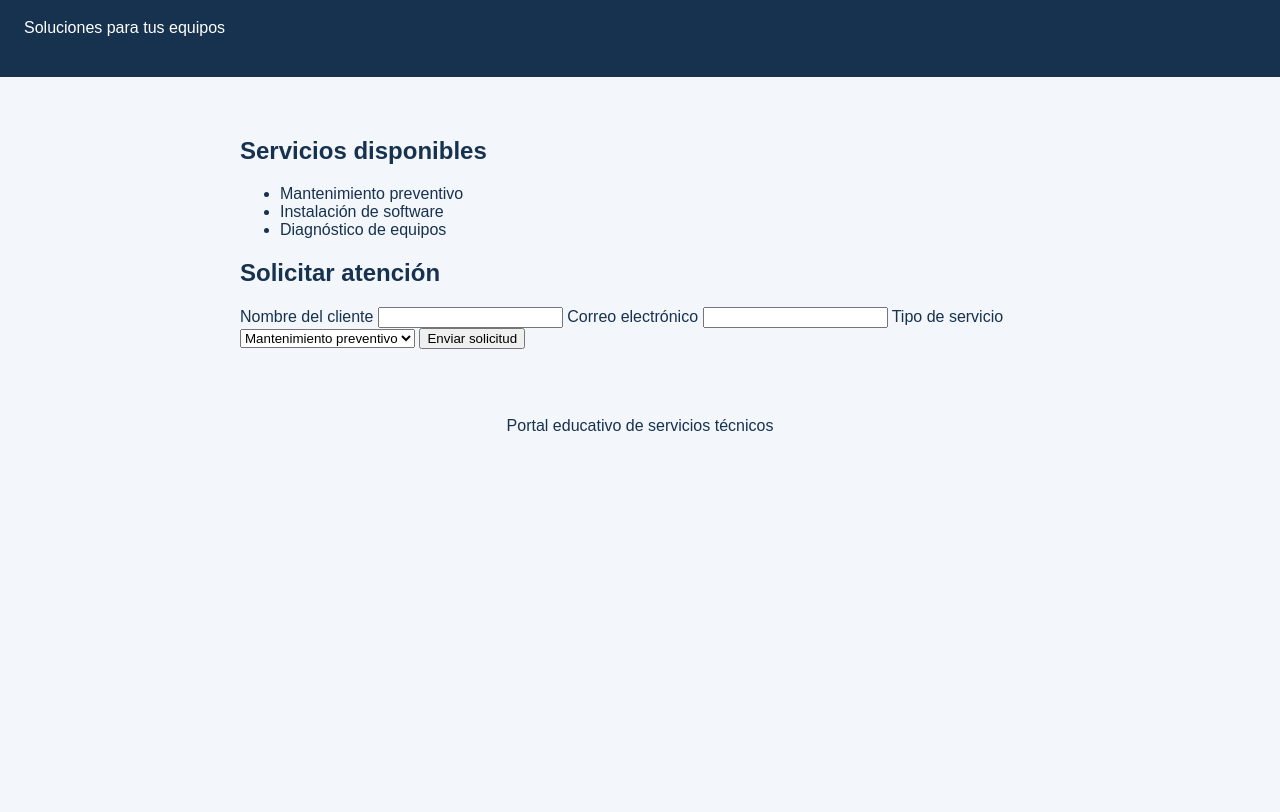
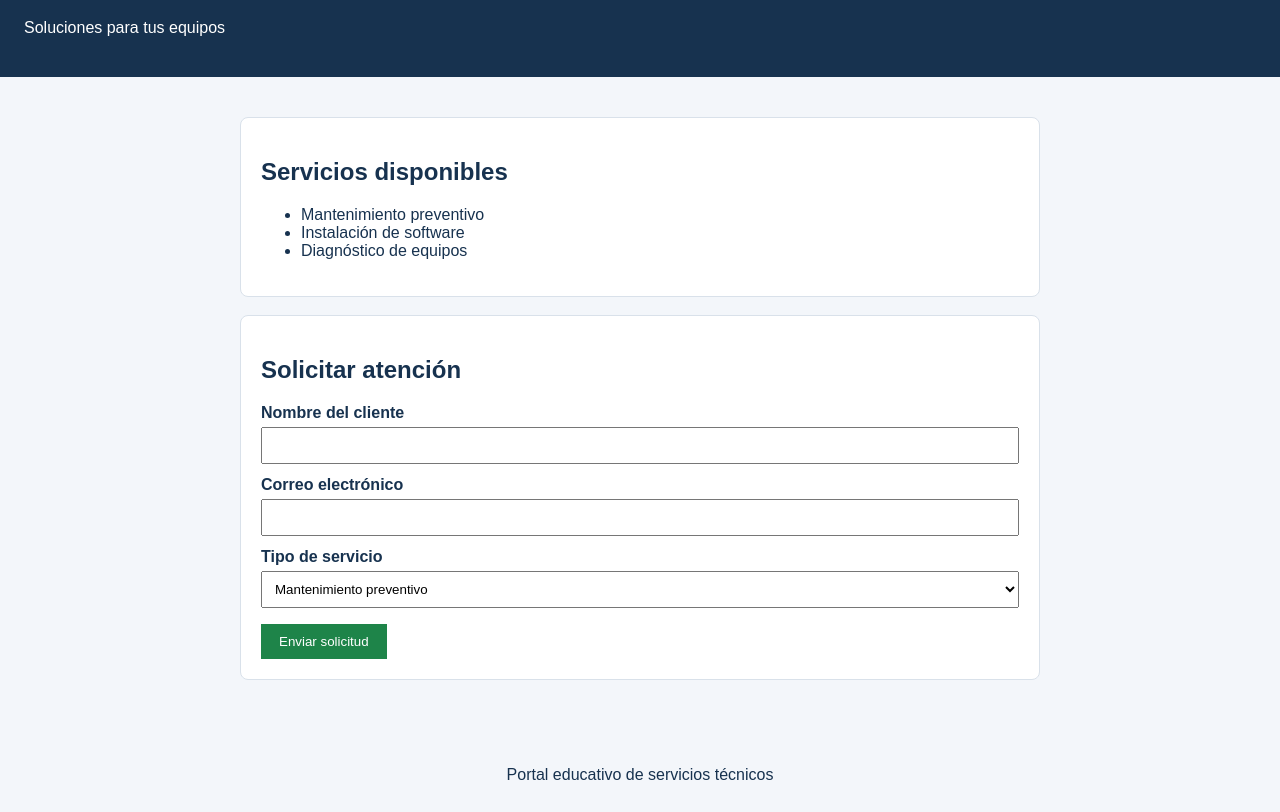
Before and after one commit to bsgudino1416/Laboratorio_23nov, a plain HTML site: page index.html in a window 1280 px wide. Shown: the part 85-897 px from the top of the page. Before the commit the page ends 800 px from the top, so only its background shows below. Drawn offline with Linux system fonts and the light colour scheme.

Commit message:
style: mejorar presentacion del formulario

```diff
--- a/estilos.css
+++ b/estilos.css
@@ -7,3 +7,25 @@ body {
 header { background: #17324f; color: white; padding: 24px; }
 main { margin: 24px auto; max-width: 800px; padding: 16px; }
 footer { text-align: center; padding: 12px; }
+section {
+  background: white;
+  border: 1px solid #d9e1ea;
+  border-radius: 8px;
+  padding: 20px;
+  margin-bottom: 18px;
+}
+label { display: block; margin-top: 12px; font-weight: bold; }
+input, select {
+  width: 100%;
+  padding: 9px;
+  margin-top: 5px;
+  box-sizing: border-box;
+}
+button {
+  background: #1e8449;
+  color: white;
+  border: 0;
+  padding: 10px 18px;
+  margin-top: 16px;
+  cursor: pointer;
+}
```
Also changed, not shown: 1 other file.
